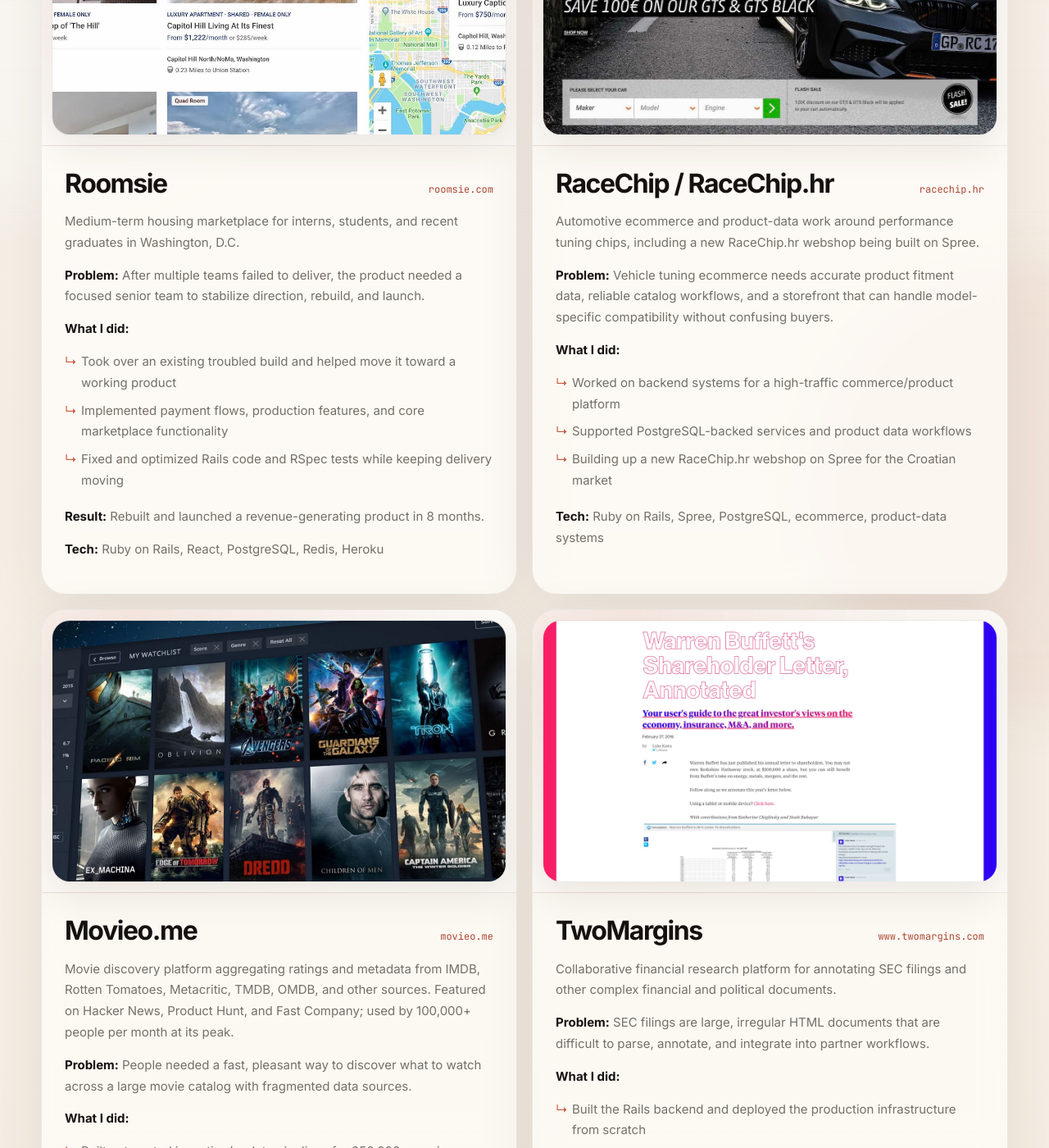
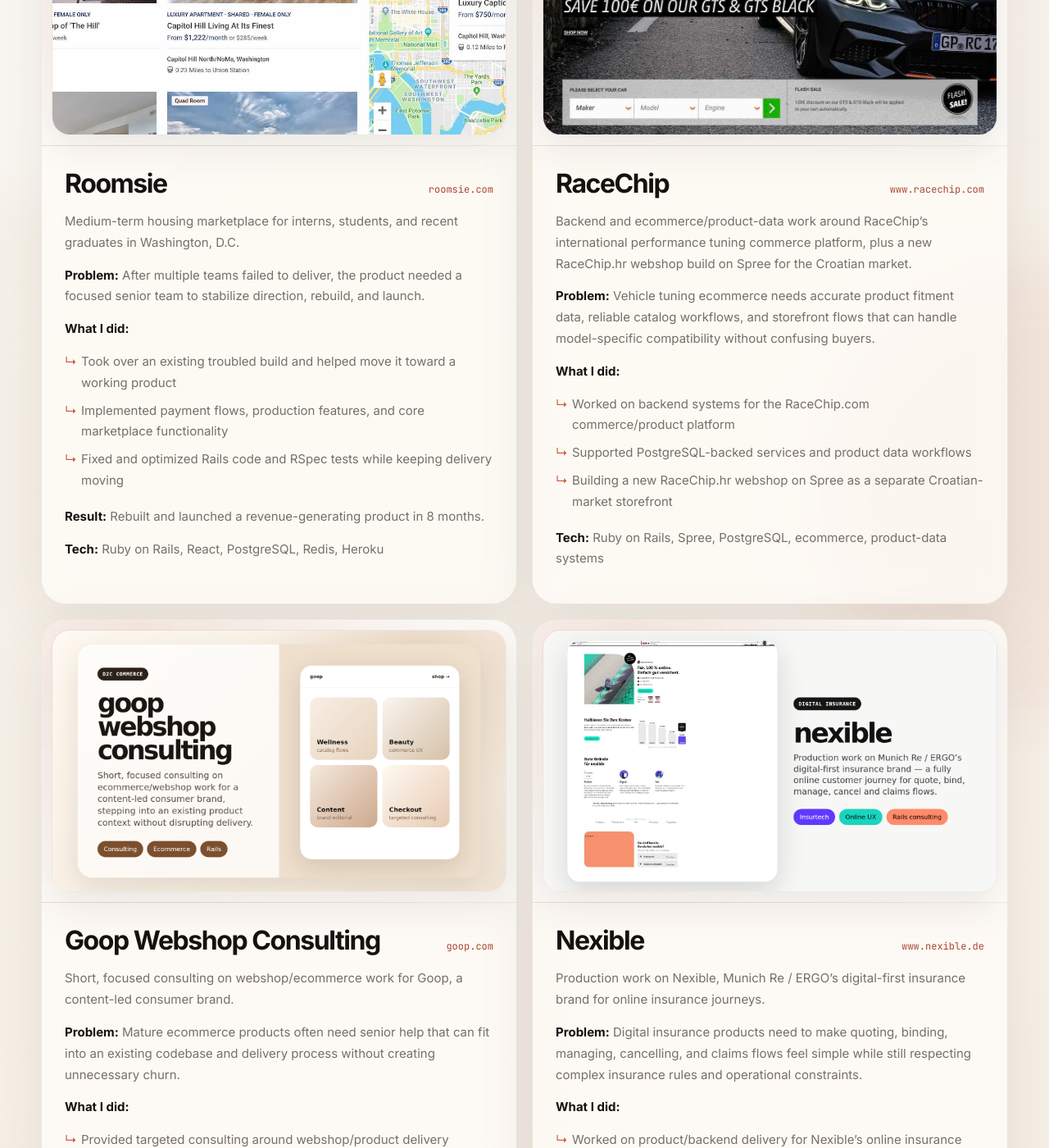
Before and after one commit to vmarcetic/vmarcetic.github.io, a Jekyll site: the page built from index.md, in a window 1280 px wide and 1400 px high, scrolled down 5544 px. Shown: the whole window at 82% size. Built offline with Jekyll 4.4.1, drawn with Linux system fonts in a browser that asks for light colours; some of the changed text lies outside the part shown.

Commit message:
Refresh portfolio project cards

```diff
--- a/_data/projects.yml
+++ b/_data/projects.yml
@@ -117,20 +117,71 @@
 
     **Tech:** Ruby on Rails, React, PostgreSQL, Redis, Heroku
 
-- name: RaceChip / RaceChip.hr
-  link: racechip.hr
+- name: RaceChip
+  link: www.racechip.com
   image: racechip2.jpg
   description: |
-    Automotive ecommerce and product-data work around performance tuning chips, including a new RaceChip.hr webshop being built on Spree.
+    Backend and ecommerce/product-data work around RaceChip's international performance tuning commerce platform, plus a new RaceChip.hr webshop build on Spree for the Croatian market.
 
-    **Problem:** Vehicle tuning ecommerce needs accurate product fitment data, reliable catalog workflows, and a storefront that can handle model-specific compatibility without confusing buyers.
+    **Problem:** Vehicle tuning ecommerce needs accurate product fitment data, reliable catalog workflows, and storefront flows that can handle model-specific compatibility without confusing buyers.
 
     **What I did:**
-    - Worked on backend systems for a high-traffic commerce/product platform
+    - Worked on backend systems for the RaceChip.com commerce/product platform
     - Supported PostgreSQL-backed services and product data workflows
-    - Building up a new RaceChip.hr webshop on Spree for the Croatian market
+    - Building a new RaceChip.hr webshop on Spree as a separate Croatian-market storefront
 
     **Tech:** Ruby on Rails, Spree, PostgreSQL, ecommerce, product-data systems
+
+- name: Goop Webshop Consulting
+  link: goop.com
+  image: goop.png
+  description: |
+    Short, focused consulting on webshop/ecommerce work for Goop, a content-led consumer brand.
+
+    **Problem:** Mature ecommerce products often need senior help that can fit into an existing codebase and delivery process without creating unnecessary churn.
+
+    **What I did:**
+    - Provided targeted consulting around webshop/product delivery
+    - Stepped into an existing ecommerce context for short, practical support
+    - Focused on keeping the intervention scoped and useful rather than turning it into a rebuild
+
+    **Tech:** Ruby on Rails, ecommerce, consulting
+
+- name: Nexible
+  link: www.nexible.de
+  image: nexible.png
+  description: |
+    Production work on Nexible, Munich Re / ERGO's digital-first insurance brand for online insurance journeys.
+
+    **Problem:** Digital insurance products need to make quoting, binding, managing, cancelling, and claims flows feel simple while still respecting complex insurance rules and operational constraints.
+
+    **What I did:**
+    - Worked on product/backend delivery for Nexible's online insurance experience
+    - Supported digital customer journeys around policy management and claims-oriented workflows
+    - Contributed inside a high-standard insurtech environment backed by Munich Re / ERGO
+
+    **Tech:** Ruby on Rails, insurtech, ecommerce-style funnels, production product development
+
+    [Coverager: Nexible evolved beyond recognition](https://coverager.com/munich-res-nexible-has-evolved-beyond-recognition/) · [Branding reference](https://www.behance.net/gallery/114330659/Nexible-Branding)
+
+- name: Panex / Hamburg Vaccination Center
+  link: www.hmc-annualreport2020.com/vaccination-center
+  image: panex.png
+  description: |
+    Product/platform work connected to Panex and large-scale COVID vaccination-center operations.
+
+    **Problem:** Pandemic-era public-service operations needed appointment-driven flows, coordination, reporting, and reliable systems for high-volume vaccination logistics.
+
+    **What I did:**
+    - Worked on software connected to vaccination-center operations and coordination
+    - Supported workflows for large-scale, appointment-driven public-health logistics
+    - Helped delivery in a context where reliability, clarity, and operational throughput mattered
+
+    **Result:** Public source context for the Hamburg vaccination center describes 64 vaccination lines, 7,000–10,000 daily capacity when supply allowed, and more than 2,000 employees involved.
+
+    **Tech:** Ruby on Rails, operational systems, appointment workflows, public-service logistics
+
+    [Hamburg Messe annual report](https://www.hmc-annualreport2020.com/vaccination-center)
 
 - name: Movieo.me
   link: movieo.me
```
Also changed, not shown: assets/saytrue-logo-pack/index.html (deleted, +0 -37 lines), assets/goop.png (added), assets/nexible.png (added), assets/panex.png (added), assets/saytrue-logo-pack/saytrue-logo-preview.png (deleted), assets/saytrue-logo-pack/saytrue-logo-primary.png (deleted), assets/saytrue-logo-pack/saytrue-logo-primary.svg (deleted), assets/saytrue-logo-pack/saytrue-logo-white.svg (deleted), assets/saytrue-logo-pack/saytrue-mark.png (deleted), assets/saytrue-logo-pack/saytrue-mark.svg (deleted), assets/saytrue.png.
